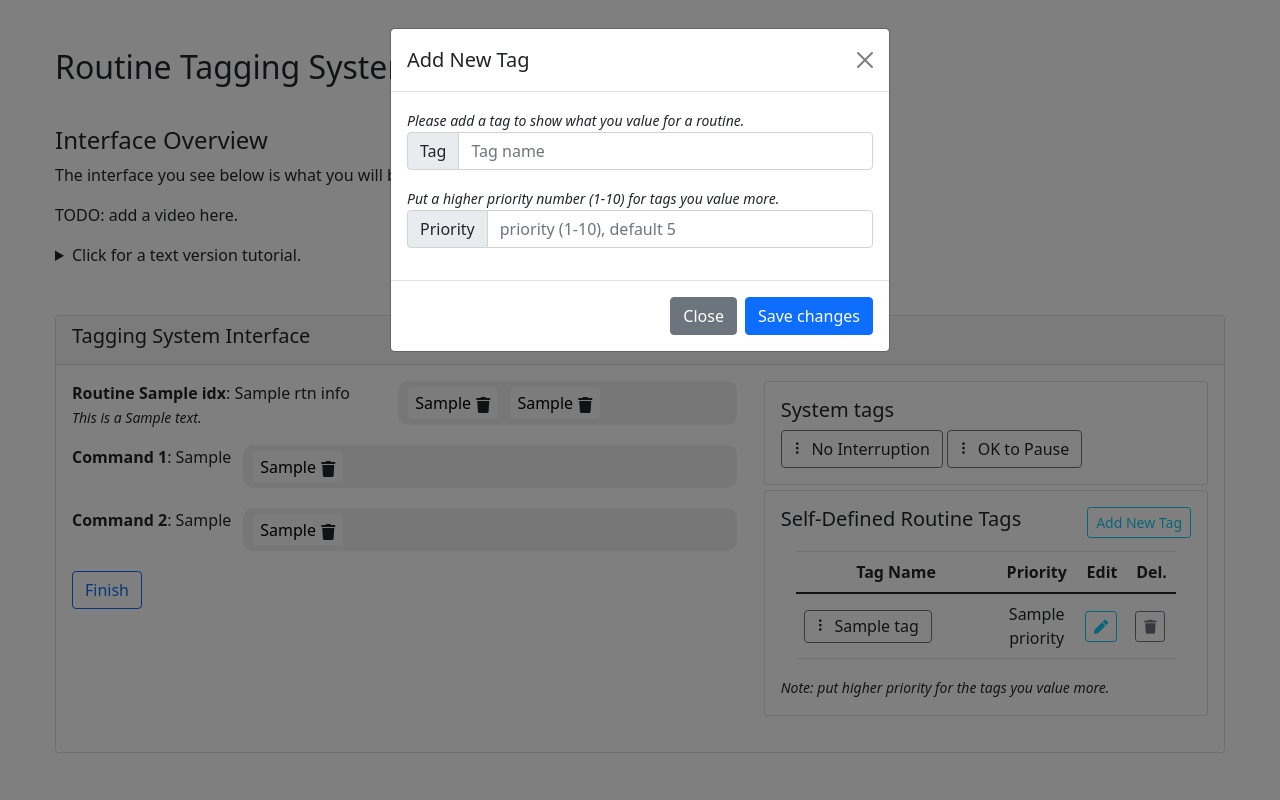
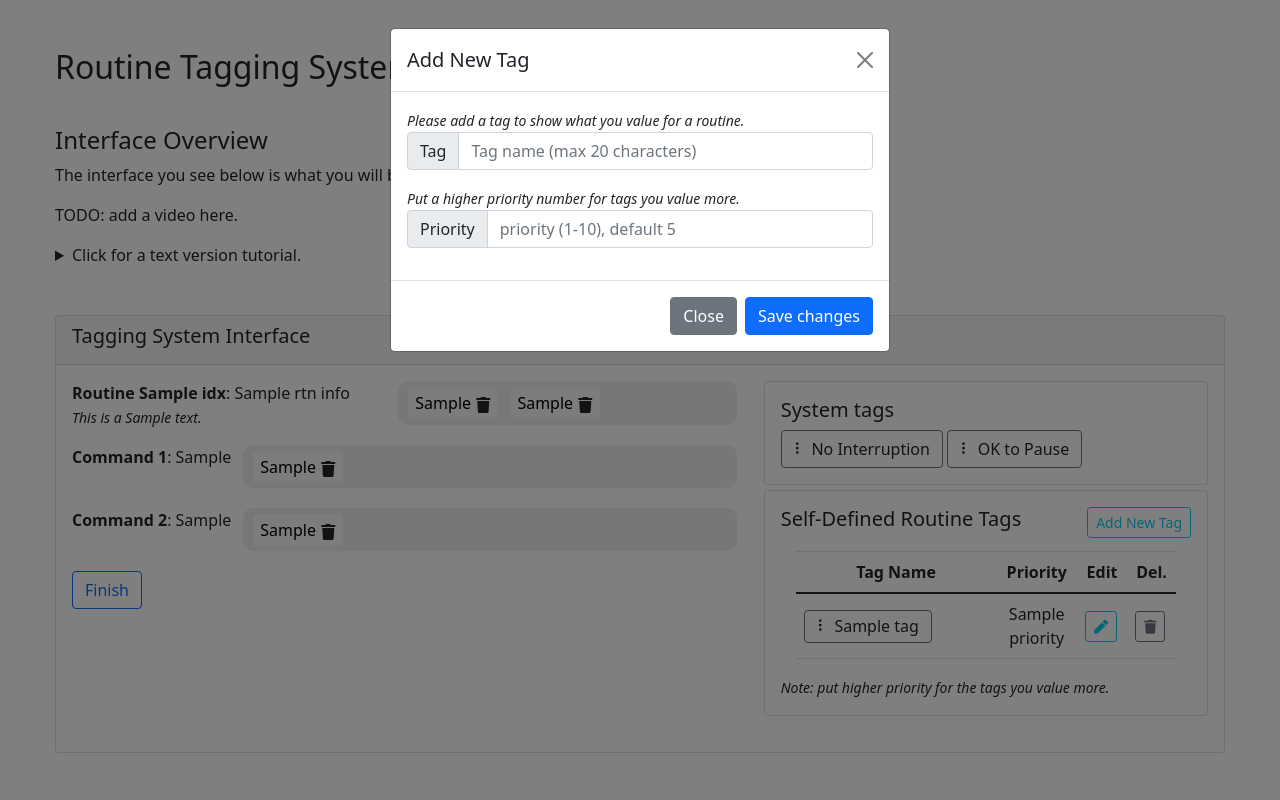
Before and after one commit to RuiRitaYang/web-tag-system-survey, a Flask app: template app/templates/tagging.html in a window 1280 px wide, after a click on "Add New Tag". Run offline with Flask 2, Linux system fonts and the light colour scheme; the template is opened without the code that fills it: most values are stand-ins (such as "Sample title", 1, 10 or a date in 2020); some libraries are stand-ins or nearby versions.

Commit message:
[Tag] Add tag input validation

```diff
--- a/app/database.py
+++ b/app/database.py
@@ -137,6 +137,10 @@ def update_email_itv(uuid, email, itv):
 def update_customized_tag(uuid, tag_name, priority=5):
   cus_tag = CustomizedTag.query.get((uuid, tag_name))
   print('try to udpate ============')
+  if not tag_name:
+    return 'empty name'
+  if not priority:
+    priority = 5
   modified = True
   if not cus_tag:
     cus_tag = CustomizedTag(uuid=uuid, name=tag_name, priority=priority)
@@ -152,6 +156,7 @@ def update_customized_tag(uuid, tag_name, priority=5):
                   'priority {}'.format(uuid, tag_name, priority),
       fail_msg='[ERROR] failed to update customized tag info!'
     )
+  return 'success'
 
 def delete_customized_tag(uuid, tag_name):
   cus_tag = CustomizedTag.query.get_or_404((uuid, tag_name))
--- a/app/routes.py
+++ b/app/routes.py
@@ -95,7 +95,9 @@ def tag(idx):
 def create_cus_tag():
   data = request.get_json()
   tag_name, priority = data['tag_name'], data['priority']
-  update_customized_tag(session['uuid'], tag_name, priority)
+  status = update_customized_tag(session['uuid'], tag_name, priority)
+  if status == 'empty name':
+    flash('Tag name cannot be empty.')
   result = {'success': True, 'response': 'Done'}
   return jsonify(result)
 
--- a/app/templates/finish.html
+++ b/app/templates/finish.html
@@ -3,12 +3,14 @@
 
 {% block content %}
 <div class="container">
-  You are done with the study. Thank you!
+  You are done with the study. Thank you! <br>
+  You can now close the page.
   {% if finished == 3 %}
   <p>
     We will send you the Amazon eGift card number to your email
     <strong>{{ email }}</strong>.
   </p>
+  <p> You can now close the page. </p>
   {% endif %}
   {% if finished < 3 and finished > 0 %}
   <form method="POST">
--- a/app/templates/tagging.html
+++ b/app/templates/tagging.html
@@ -228,13 +228,15 @@
                 <div class="input-group mb-3">
                   <span class="input-group-text" id="task-form-display">Tag</span>
                   <input type="text" class="form-control data-tag-name"
-                         placeholder="Tag name" aria-label="task-name"
+                         maxlength="20"
+                         placeholder="Tag name (max 20 characters)" aria-label="task-name"
                          aria-describedby="basic-addon1">
                 </div>
-                <small><i>Put a higher priority number (1-10) for tags you value more.</i></small>
+                <small><i>Put a higher priority number for tags you value more.</i></small>
                 <div class="input-group mb-3">
                   <span class="input-group-text" id="task-form-priority">Priority</span>
-                  <input type="text" class="form-control tag-priority"
+                  <input type="number" class="form-control tag-priority"
+                         min="1" max="10" value="5"
                          placeholder="priority (1-10), default 5" aria-label="task-name"
                          aria-describedby="basic-addon1">
                 </div>
```
